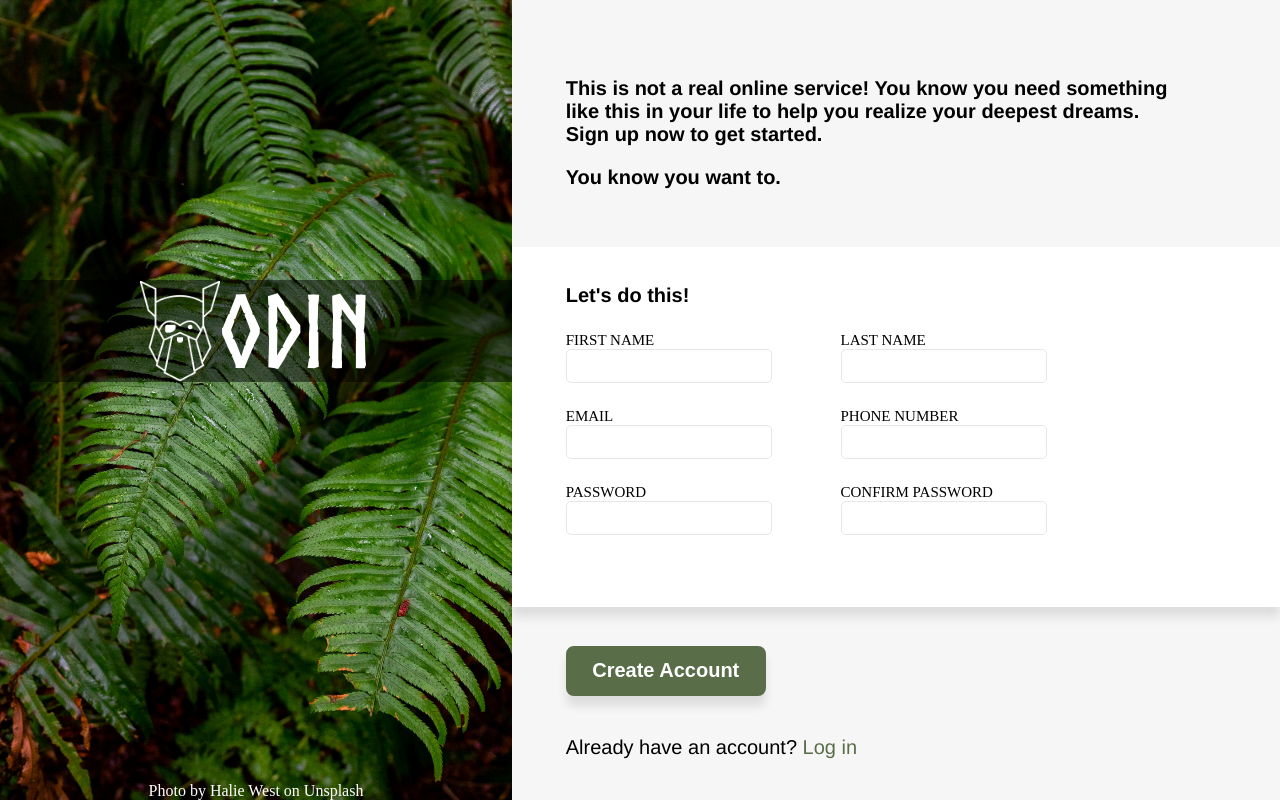
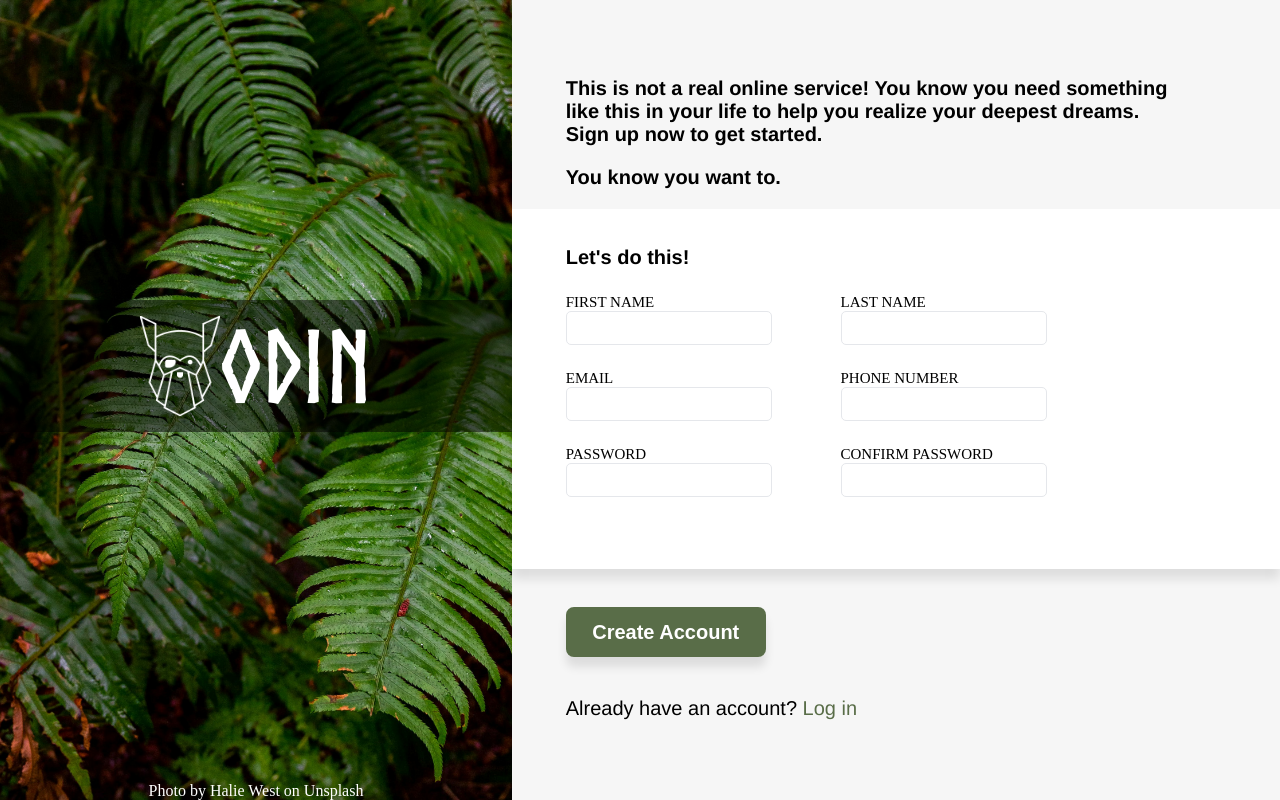
Before and after one commit to Zanned-Amir/Sign-Up-Form, a plain HTML site: page index.html in a window 1280 px wide. Drawn offline with Linux system fonts and the light colour scheme.

Commit message:
remove margin-top in box-2 to fix display

```diff
--- a/style.css
+++ b/style.css
@@ -40,12 +40,12 @@ body {
     margin-top: 300px;
     width: 100%;
     height: 20%;
-    background-color: rgba(0, 0, 0, 0.5); /* black with 0.5 opacity */
+    background-color: rgba(0, 0, 0, 0.5);
     align-items: center;
     justify-content: center;
     font-family: norse;
     font-size: 30px;
-    margin-bottom: 400px;
+    margin-bottom: 350px;
 }
 
 span {
@@ -83,7 +83,6 @@ span {
 }
 
 .box-2{
-    margin-top: 5%;
     width: 100%;
     height: 40vh;
     display: flex;
```
